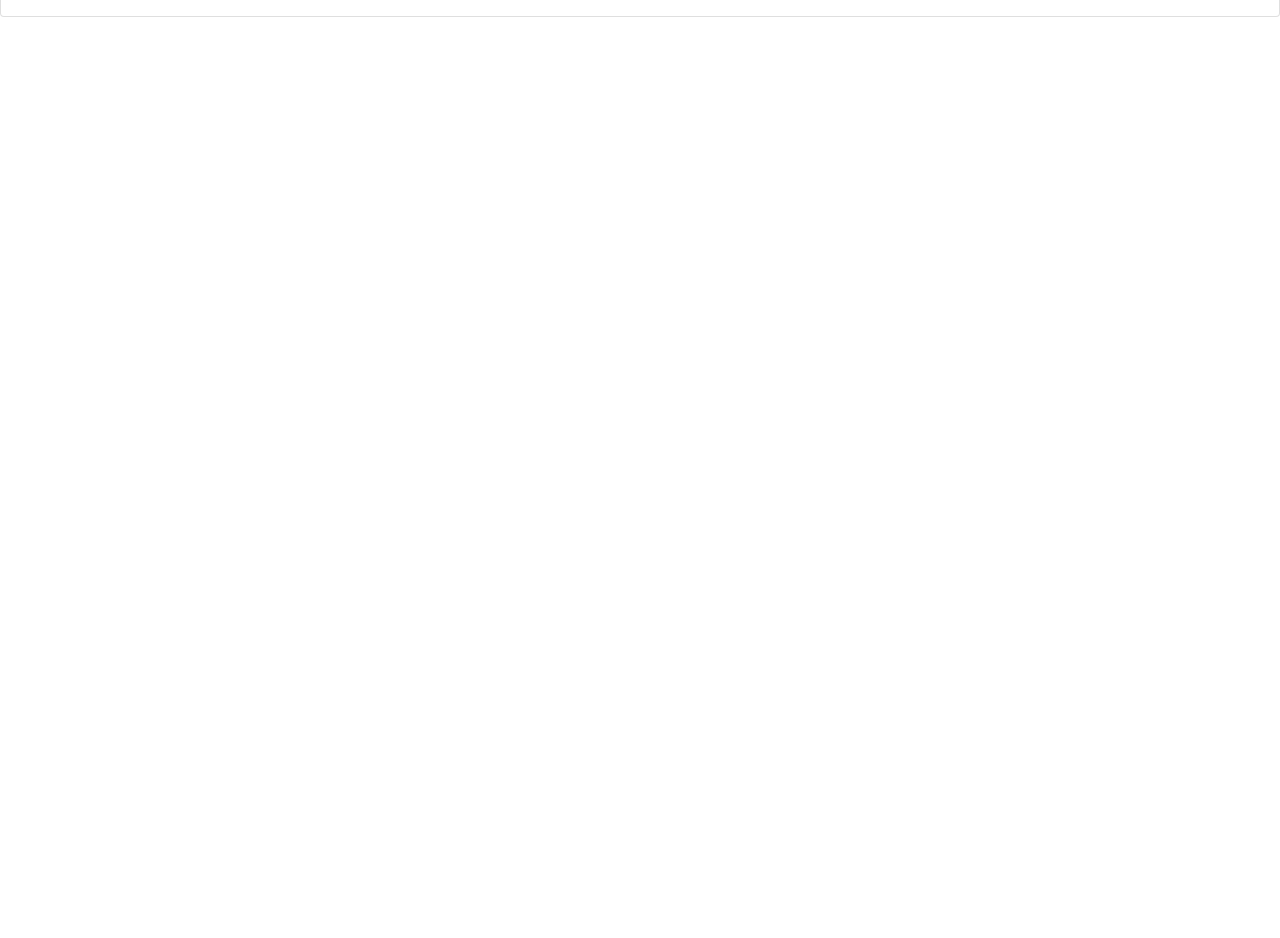
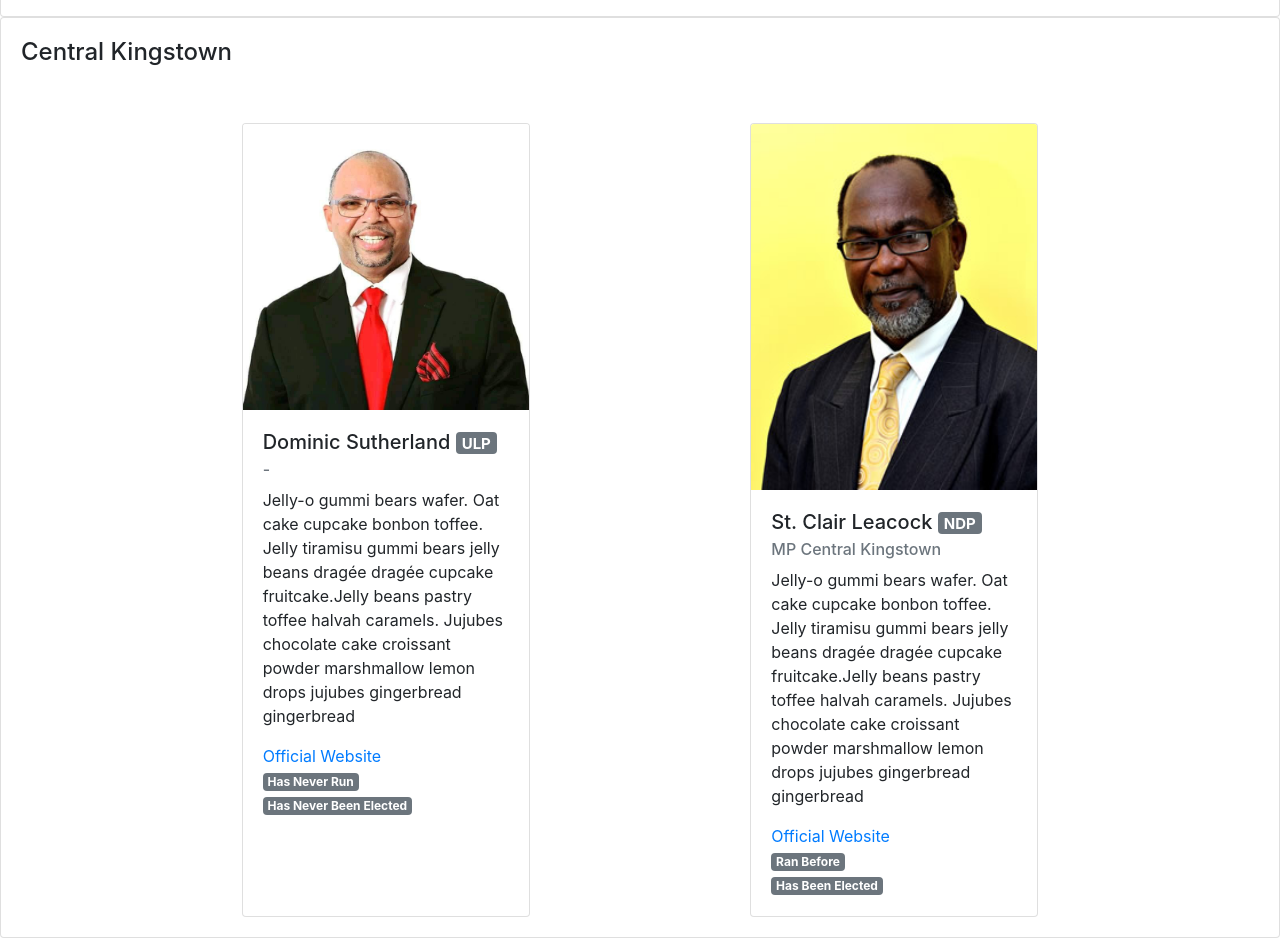
Before and after one commit to luvi/svgvotes, a React (Create React App) app: page / in a window 1280 px wide. Shown: the part 1900-2838 px from the top of the page. Before the commit the page ends 1917 px from the top, so only its background shows below. Built offline with nearby package versions, Linux system fonts and the light colour scheme.

Commit message:
update data

```diff
--- a/src/data.js
+++ b/src/data.js
@@ -50,5 +50,31 @@ export default [
           "https://www.ndpsvg.org/candidates/honourable-dr-godwin-l-friday",
       },
     ]
+  },
+  {
+    constituency: "Central Kingstown",
+    candidates: [
+      {
+        name: "Dominic Sutherland",
+        photo: "images/Dominic Sutherland.jpg",
+        party: "ULP",
+        occupation: "-",
+        bio: "Jelly-o gummi bears wafer. Oat cake cupcake bonbon toffee. Jelly tiramisu gummi bears jelly beans dragée dragée cupcake fruitcake.Jelly beans pastry toffee halvah caramels. Jujubes chocolate cake croissant powder marshmallow lemon drops jujubes gingerbread gingerbread",
+        ranBefore: 0,
+        electedBefore: 0,
+        website: "",
+      },
+      {
+        name: "St. Clair Leacock",
+        photo: "images/Hon St.Clair Lecock Central Kingstown.jpg",
+        party: "NDP",
+        occupation: "MP Central Kingstown",
+        bio: "Jelly-o gummi bears wafer. Oat cake cupcake bonbon toffee. Jelly tiramisu gummi bears jelly beans dragée dragée cupcake fruitcake.Jelly beans pastry toffee halvah caramels. Jujubes chocolate cake croissant powder marshmallow lemon drops jujubes gingerbread gingerbread",
+        ranBefore: 1,
+        electedBefore: 1,
+        website:
+          "https://www.ndpsvg.org/candidates/honourable-dr-godwin-l-friday",
+      },
+    ]
   }
 ];
```
